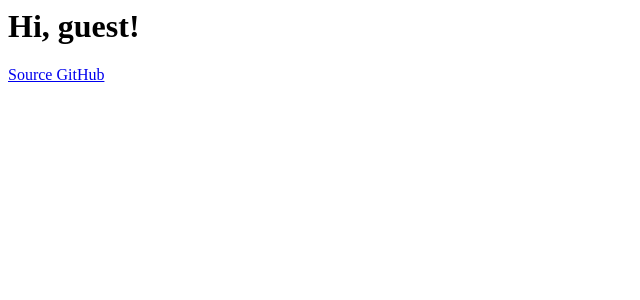
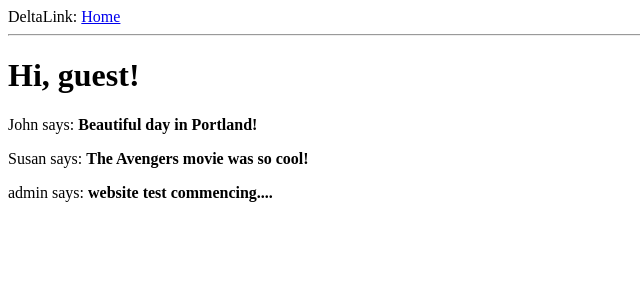
Before and after one commit to LazyPhilosopher/DeltaLink, a Flask app: page / in a window 1280 px wide. Shown: the top 300 px of the page, without its empty margins (0-640 px from the left). Run offline with Flask 2, Linux system fonts and the light colour scheme.

Commit message:
base.html fix

```diff
--- a/app/routes.py
+++ b/app/routes.py
@@ -5,4 +5,18 @@
 @app.route('/index')
 def index():
     user = {'username': 'guest'}
-    return render_template('index.html', title='Home', user=user)
+    posts = [
+        {
+            'author': {'username': 'John'},
+            'body': 'Beautiful day in Portland!'
+        },
+        {
+            'author': {'username': 'Susan'},
+            'body': 'The Avengers movie was so cool!'
+        },
+        {
+            'author': {'username': 'admin'},
+            'body': 'website test commencing....'
+        }
+    ]
+    return render_template('index.html', title='Home', user=user, posts=posts)
--- a/app/templates/index.html
+++ b/app/templates/index.html
@@ -1,3 +1,5 @@
+{% extends "base.html" %}
+
 {% block content %}
 <h1>Hi, {{ user.username }}!</h1>
     {% for post in posts %}
```
